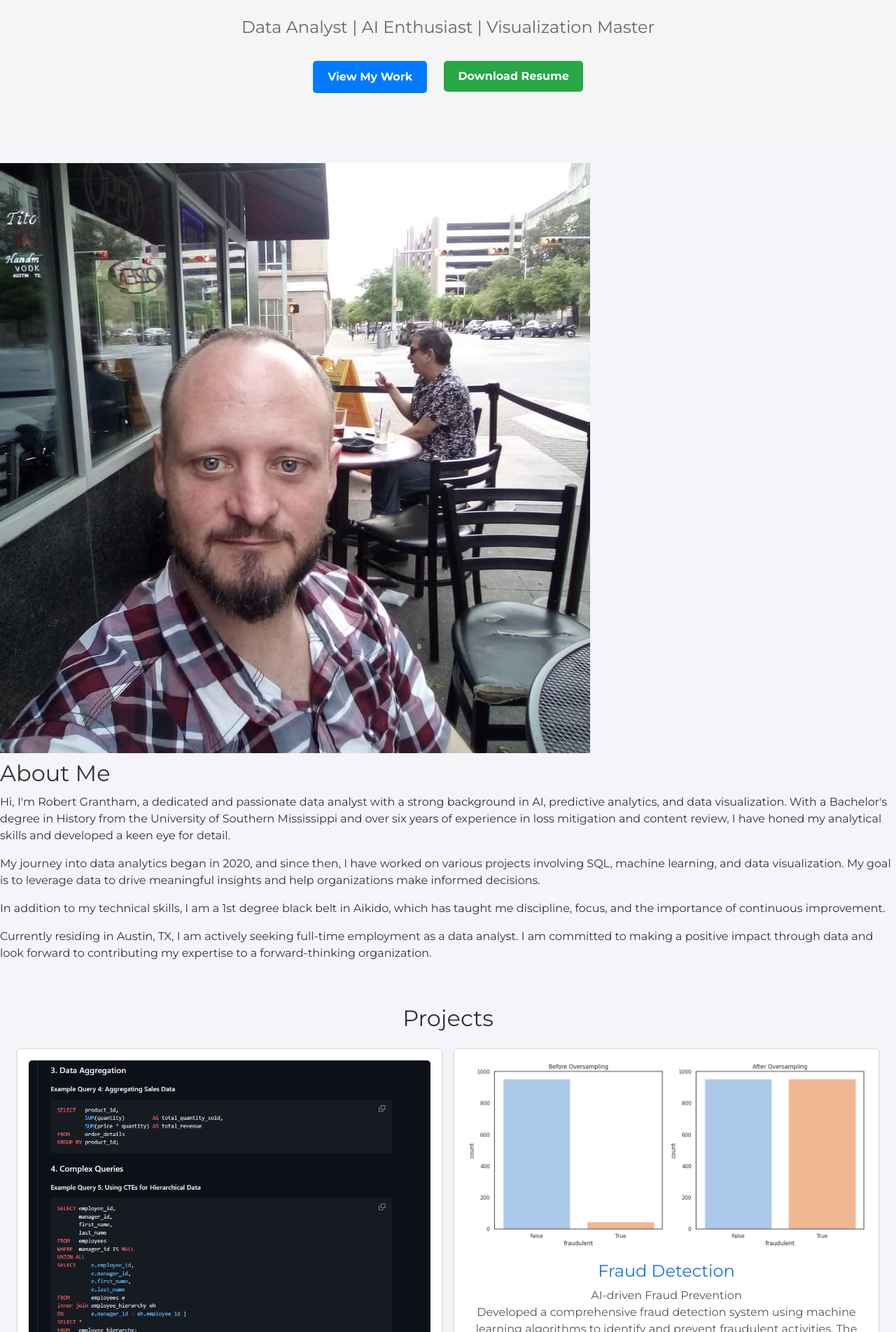
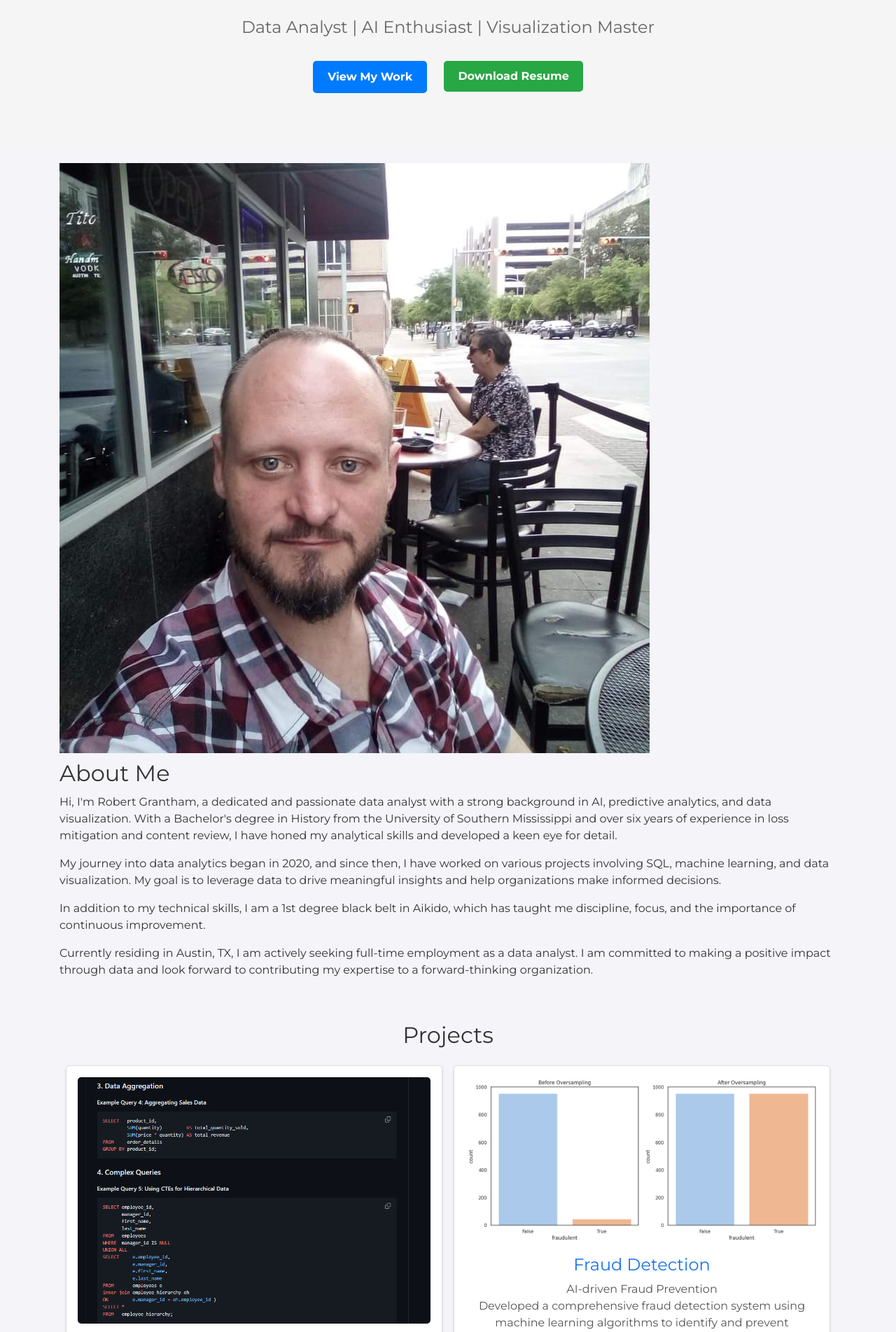
Before and after one commit to rgrantham82/rgrantham82.github.io, a Jekyll site: the page built from index.html, in a window 1280 px wide. Shown: the part 341-2244 px from the top of the page at 70% size. Built offline with Jekyll 4.4.1, drawn with Linux system fonts in a browser that asks for light colours; nearby versions of some CDN libraries.

Commit message:
Update index.html

```diff
--- a/index.html
+++ b/index.html
@@ -3,7 +3,7 @@ layout: default
 title: Home
 ---
 
-<section id="about">
+<section id="about" class="container">
   <div class="about-content">
     <img src="/assets/images/profile-image.jpg" alt="Robert Grantham" class="profile-photo">
     <h2>About Me</h2>
@@ -13,9 +13,12 @@ title: Home
     <p>Currently residing in Austin, TX, I am actively seeking full-time employment as a data analyst. I am committed to making a positive impact through data and look forward to contributing my expertise to a forward-thinking organization.</p>
   </div>
 </section>
-<section id="projects">
+
+<section id="projects" class="container">
   <h2>Projects</h2>
-  <div class="project-list"> {% for project in site.data.projects.items %} <div class="project-item">
+  <div class="project-list">
+    {% for project in site.data.projects.items %}
+    <div class="project-item">
       <img src="{{ project.image }}" alt="{{ project.title }}" class="{{ project.image_ratio }}">
       <h3>
         <a href="{{ project.link }}">{{ project.title }}</a>
@@ -23,9 +26,12 @@ title: Home
       <p>{{ project.subtitle }}</p>
       <p>{{ project.description | markdownify }}</p>
       <a href="{{ project.link }}" class="cta-button">{{ project.link_text }}</a>
-    </div> {% endfor %} </div>
+    </div>
+    {% endfor %}
+  </div>
 </section>
-<section id="contact">
+
+<section id="contact" class="container">
   <h2>Contact Me</h2>
   <form action="mailto:robertgrantham40@gmail.com" method="post" enctype="text/plain">
     <input type="text" name="name" placeholder="Name">
```
